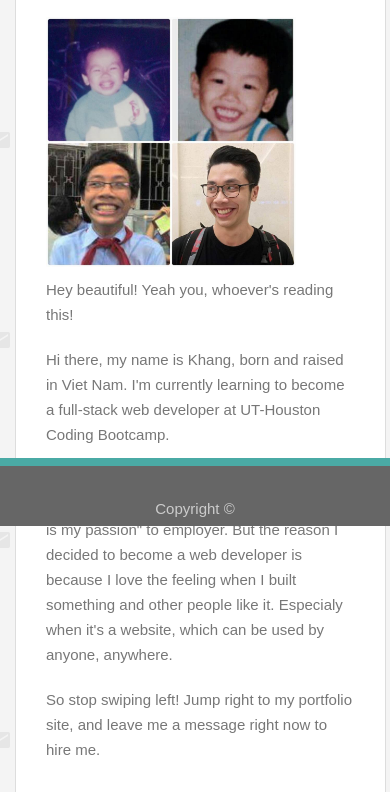
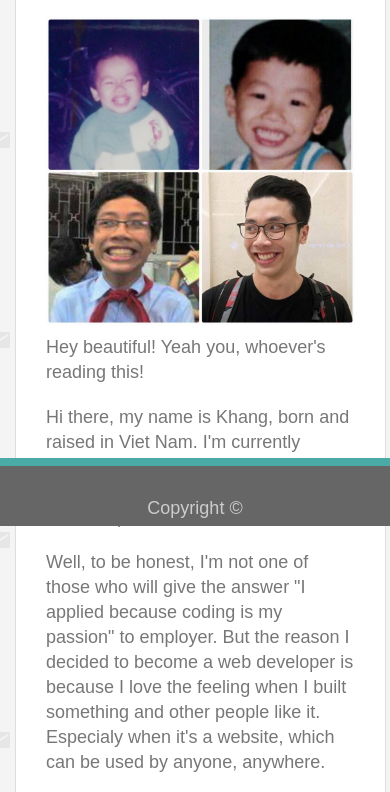
Before and after one commit to duckhang2210/Responsive-Portfolio, a plain HTML site: page index.html in a window 390 px wide. Shown: the part 318-1110 px from the top of the page. Drawn offline with Linux system fonts and the light colour scheme.

Commit message:
change font size for medium devices

```diff
--- a/assets/css/style.css
+++ b/assets/css/style.css
@@ -244,7 +244,7 @@ input[type=submit] {
 
 @media screen and (max-width: 768px) {
   * {
-    font-size: 15px;
+    font-size: 18px;
     line-height: 25px;
   }
 #main-container {
@@ -292,8 +292,8 @@ nav {
   .auth-image {
     justify-content: center;
     align-items: center;
-    width: 250px;
-    height: 250px;
+    width: 100%;
+
     margin: 0px;
  }
 
```
